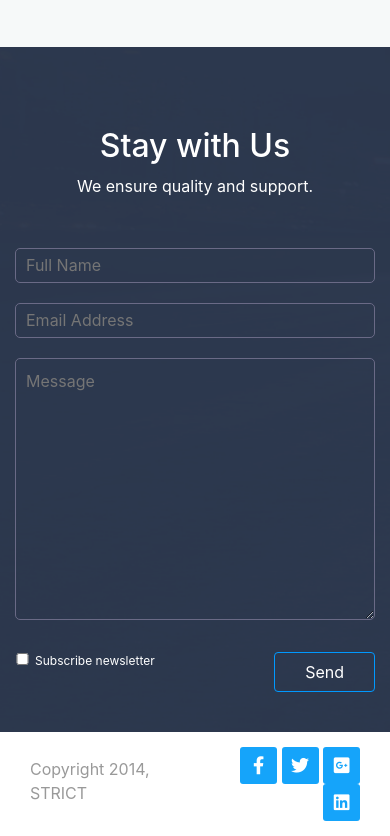
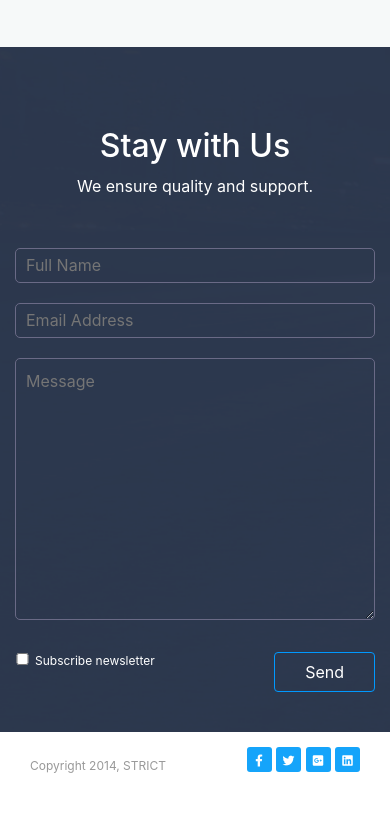
Before and after one commit to omarhimu/strict, a plain HTML site: page index.html in a window 390 px wide. Shown: the part 3060-3896 px from the top of the page. After the commit the page ends 3866 px from the top, so only its background shows below. Drawn offline with Linux system fonts and the light colour scheme.

Commit message:
Add files via upload

```diff
--- a/css/style.css
+++ b/css/style.css
@@ -259,6 +259,14 @@ footer .right a{
 .text-center{
     padding: 50px 0;
 }
+
+@media (max-width: 767px) { .content h1{
+    font-size: 50px;
+}
+}
+@media (max-width: 767px) { .content p{
+    font-size: 14px;
+}
 /*  midea css */
 
 @media (max-width: 767px) { .sm{
@@ -319,7 +327,6 @@ footer .right a{
     font-size: 12px;
 }
 }
-
 @media (max-width: 767px)
 footer {
 padding: 15px;
@@ -337,15 +344,15 @@ footer {
     padding: 15px;
 }
 }
-
 @media (max-width: 767px)
-footer p {
+{footer p {
 font-size: 12px;
 }
-
+}
 @media (max-width: 767px)
-footer .right a {
+{footer .right a {
 height: 25px;
 width: 25px;
 font-size: 12px;
 }
+}
```
Lines whose indentation alone changed are shown as unchanged.
